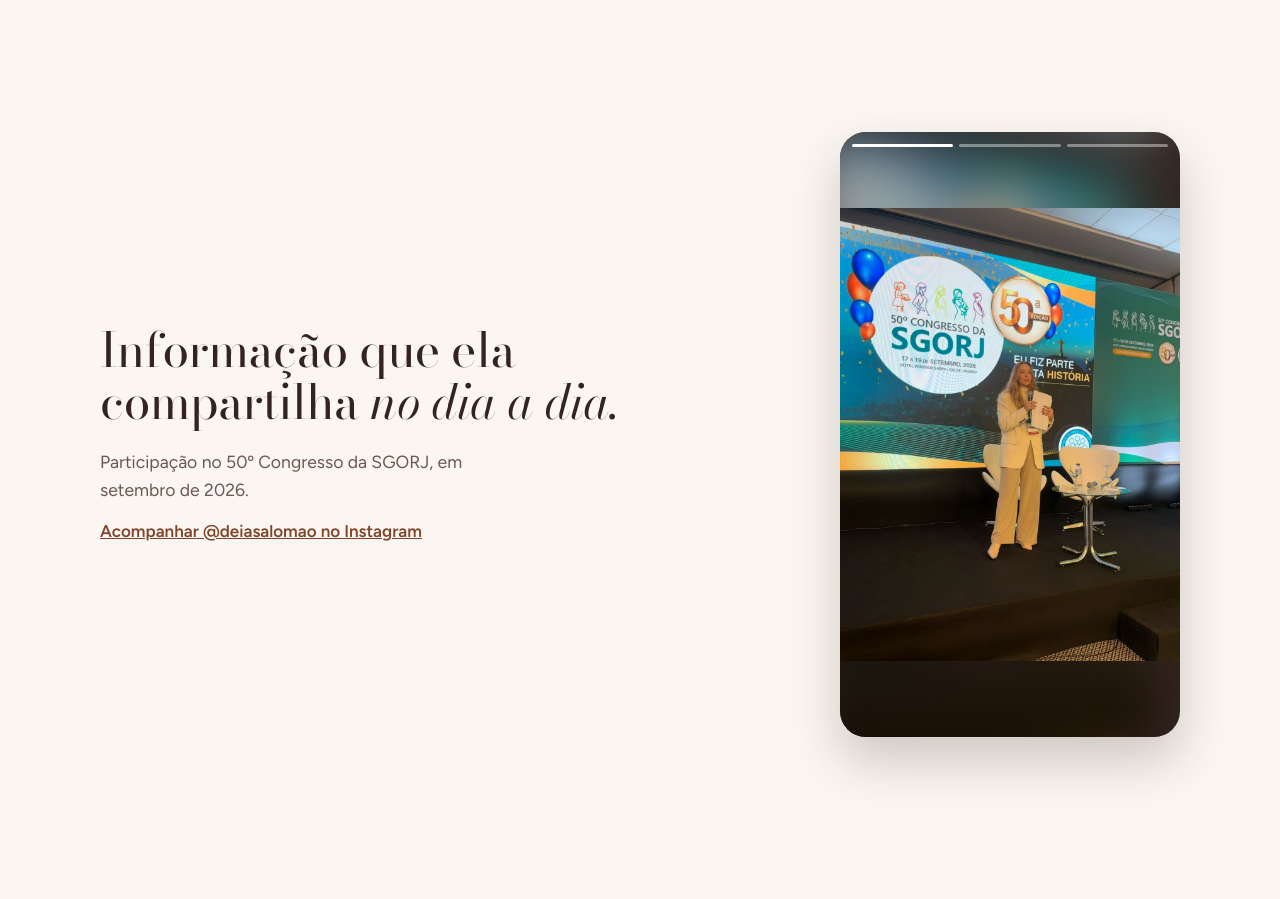
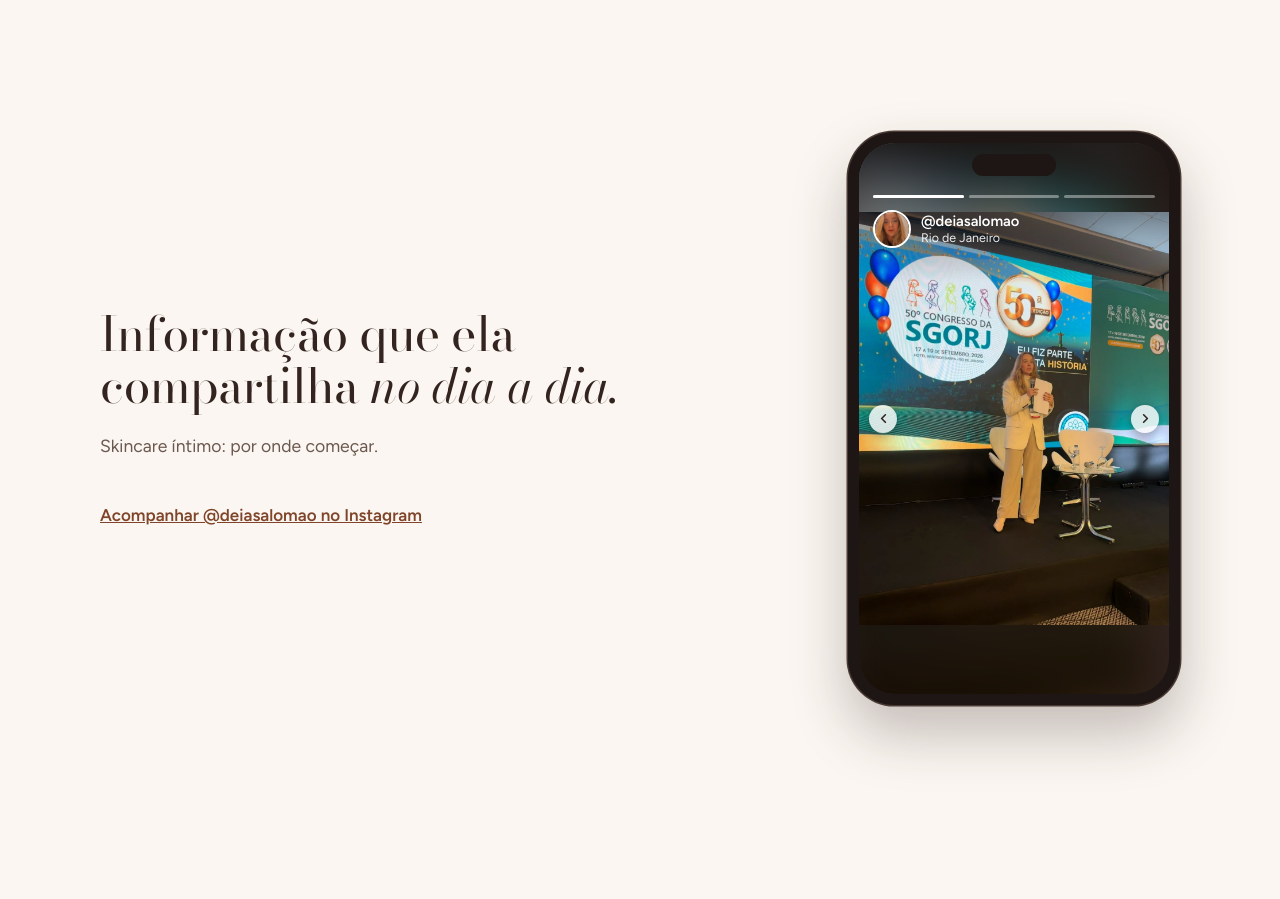
Before and after one commit to EndryusSchmidel/andrea-salomao, a plain HTML site: page index.html in a window 1280 px wide. Shown: the part 3240-4139 px from the top of the page. Drawn offline with nearby package versions, Linux system fonts and the light colour scheme.

Commit message:
Stories dentro de um celular, com perfil, setas e barras corrigidas
A barra da vez passa a ser a única fonte do tempo, então pular ou voltar deixa
as anteriores cheias e as seguintes vazias. Acrescenta o perfil no topo, setas
discretas e a moldura de celular.

Co-Authored-By: Claude Fable 5.2 <noreply@anthropic.com>

```diff
--- a/index.html
+++ b/index.html
@@ -113,23 +113,33 @@
     .lista h3 { font-size: 2rem; }
   }
 
-  /* Conteúdos: um story por vez */
+  /* Conteúdos: um story por vez, dentro de um celular */
   .conteudos { padding: 72px 0; }
   .conteudos .faixa { display: grid; gap: 28px; }
-  .story { position: relative; width: min(100%, 360px); aspect-ratio: 9 / 16; margin-inline: auto; border-radius: 26px; overflow: hidden; background: var(--tinta); box-shadow: 0 24px 50px rgba(51, 36, 31, 0.22); }
-  .story-item { position: absolute; inset: 0; margin: 0; opacity: 0; transition: opacity 0.45s ease; }
+  .celular { position: relative; z-index: 0; width: min(100%, 332px); margin-inline: auto; padding: 11px; border-radius: 46px; background: #1d1614; box-shadow: 0 0 0 1.5px #4a3a33, 0 28px 56px rgba(51, 36, 31, 0.28); }
+  .celular::before { content: ""; position: absolute; z-index: 5; top: 22px; left: 50%; width: 84px; height: 22px; margin-left: -42px; border-radius: 12px; background: #1d1614; }
+  .story { position: relative; width: 100%; aspect-ratio: 9 / 16; border-radius: 36px; overflow: hidden; background: var(--tinta); }
+  .story-item { position: absolute; inset: 0; margin: 0; opacity: 0; transition: opacity 0.4s ease; }
   .story-item.ativo { opacity: 1; }
   .story-item .fundo { position: absolute; inset: -8%; width: 116%; height: 116%; object-fit: cover; filter: blur(26px) brightness(0.72); }
   .story-item .frente { position: absolute; inset: 0; width: 100%; height: 100%; object-fit: contain; }
-  .story-barras { position: absolute; z-index: 3; top: 12px; left: 12px; right: 12px; display: flex; gap: 6px; }
-  .story-barras i { flex: 1; height: 3px; border-radius: 2px; background: rgba(255, 255, 255, 0.4); overflow: hidden; }
-  .story-barras b { display: block; height: 100%; width: 0; background: #fff; }
-  .story-barras i.visto b { width: 100%; }
-  .story-barras i.tocando b { width: 100%; transition: width var(--story-tempo, 5s) linear; }
-  .story-nav { position: absolute; z-index: 2; top: 0; bottom: 0; width: 50%; border: 0; background: none; cursor: pointer; }
-  .story-nav.anterior { left: 0; }
-  .story-nav.proxima { right: 0; }
-  .story-nav:focus-visible { outline: 3px solid #fff; outline-offset: -6px; border-radius: 26px; }
+  .story-topo { position: absolute; z-index: 3; top: 0; left: 0; right: 0; padding: 52px 14px 34px; background: linear-gradient(180deg, rgba(20, 14, 12, 0.72) 0%, rgba(20, 14, 12, 0) 100%); pointer-events: none; }
+  .story-barras { display: flex; gap: 5px; }
+  .story-barras i { flex: 1; height: 3px; border-radius: 2px; background: rgba(255, 255, 255, 0.38); overflow: hidden; }
+  .story-barras b { display: block; height: 100%; width: 100%; background: #fff; transform: scaleX(0); transform-origin: left center; }
+  .story-perfil { margin-top: 12px; display: flex; align-items: center; gap: 10px; color: #fff; }
+  .story-perfil img { width: 38px; height: 38px; border-radius: 50%; object-fit: cover; object-position: center 22%; border: 2px solid #fff; }
+  .story-perfil strong { display: block; font-size: 0.92rem; font-weight: 600; line-height: 1.2; }
+  .story-perfil span { display: block; font-size: 0.78rem; line-height: 1.2; opacity: 0.9; }
+  .story-nav { position: absolute; z-index: 2; top: 0; bottom: 0; width: 50%; border: 0; padding: 0 10px; background: none; cursor: pointer; display: flex; align-items: center; }
+  .story-nav.anterior { left: 0; justify-content: flex-start; }
+  .story-nav.proxima { right: 0; justify-content: flex-end; }
+  .story-nav span { width: 28px; height: 28px; border-radius: 50%; background: rgba(255, 255, 255, 0.82); color: #33241f; display: grid; place-items: center; box-shadow: 0 2px 8px rgba(0, 0, 0, 0.25); }
+  .story-nav svg { width: 15px; height: 15px; }
+  .story-nav.anterior svg { transform: rotate(180deg); }
+  .story-nav[hidden] { display: none; }
+  .story-nav:focus-visible { outline: none; }
+  .story-nav:focus-visible span { outline: 3px solid #fff; outline-offset: 2px; }
   .story-rodape { text-align: center; }
   .story-legenda { min-height: 3.2em; font-size: 1.1rem; color: var(--tinta-suave); max-width: 34ch; margin-inline: auto; }
   .seguir { display: inline-block; margin-top: 14px; font-weight: 600; color: var(--cobre-escuro); }
@@ -137,13 +147,12 @@
     .conteudos { padding: 104px 0; }
     .conteudos .faixa { grid-template-columns: 1fr auto; grid-template-areas: "titulo story" "rodape story"; column-gap: 72px; row-gap: 20px; }
     .conteudos-titulo { grid-area: titulo; align-self: end; }
-    .story { grid-area: story; width: 340px; }
+    .celular { grid-area: story; width: 332px; }
     .story-rodape { grid-area: rodape; align-self: start; text-align: left; }
     .story-legenda { margin-inline: 0; }
   }
   @media (prefers-reduced-motion: reduce) {
     .story-item { transition: none; }
-    .story-barras i.tocando b { transition: none; }
   }
 
   /* Onde */
@@ -335,8 +344,8 @@
   <section class="conteudos">
     <div class="faixa">
       <h2 class="conteudos-titulo">Informação que ela compartilha <em>no dia a dia.</em></h2>
+      <div class="celular">
         <div class="story" id="story" role="group" aria-roledescription="carrossel" aria-label="Publicações da Dra. Andrea">
-        <div class="story-barras" aria-hidden="true"><i><b></b></i><i><b></b></i><i><b></b></i></div>
           <figure class="story-item ativo" data-legenda="Participação no 50º Congresso da SGORJ, em setembro de 2026.">
             <img class="fundo" src="assets/congresso-sgorj.jpg" alt="" aria-hidden="true">
             <img class="frente" src="assets/congresso-sgorj.jpg" alt="Dra. Andrea Salomão falando no palco do 50º Congresso da SGORJ">
@@ -349,8 +358,16 @@
             <img class="fundo" src="assets/post-implanon.jpg" alt="" aria-hidden="true" loading="lazy">
             <img class="frente" src="assets/post-implanon.jpg" alt="Publicação sobre a nova duração do implante contraceptivo" loading="lazy">
           </figure>
-        <button type="button" class="story-nav anterior" id="story-anterior" aria-label="Publicação anterior"></button>
-        <button type="button" class="story-nav proxima" id="story-proxima" aria-label="Próxima publicação"></button>
+          <div class="story-topo">
+            <div class="story-barras" aria-hidden="true"><i><b></b></i><i><b></b></i><i><b></b></i></div>
+            <div class="story-perfil">
+              <img src="assets/retrato.jpg" alt="" width="40" height="40">
+              <div><strong>@deiasalomao</strong><span>Rio de Janeiro</span></div>
+            </div>
+          </div>
+          <button type="button" class="story-nav anterior" id="story-anterior" aria-label="Publicação anterior"><span><svg viewBox="0 0 24 24" fill="none" stroke="currentColor" stroke-width="2.6" stroke-linecap="round" stroke-linejoin="round" aria-hidden="true"><path d="m9 6 6 6-6 6"/></svg></span></button>
+          <button type="button" class="story-nav proxima" id="story-proxima" aria-label="Próxima publicação"><span><svg viewBox="0 0 24 24" fill="none" stroke="currentColor" stroke-width="2.6" stroke-linecap="round" stroke-linejoin="round" aria-hidden="true"><path d="m9 6 6 6-6 6"/></svg></span></button>
+        </div>
       </div>
       <div class="story-rodape">
         <p class="story-legenda" id="story-legenda" aria-live="polite"></p>
@@ -461,44 +478,51 @@
     });
   })();
 
-  // Stories: uma publicação por vez, com legenda embaixo
+  // Stories: uma publicação por vez, com legenda embaixo.
+  // A barra da vez é a única fonte do tempo: quando ela termina, avança.
   (function () {
     var story = document.getElementById("story");
     var itens = story.querySelectorAll(".story-item");
-    var barras = story.querySelectorAll(".story-barras i");
+    var barras = story.querySelectorAll(".story-barras b");
     var legenda = document.getElementById("story-legenda");
+    var anterior = document.getElementById("story-anterior");
     var TEMPO = 5000;
-    var atual = 0, relogio = null, visivel = false;
+    var atual = 0, anim = null, visivel = false;
     var semMovimento = window.matchMedia("(prefers-reduced-motion: reduce)").matches;
-    story.style.setProperty("--story-tempo", TEMPO + "ms");
 
+    function pararBarra() {
+      if (anim) { anim.onfinish = null; anim.cancel(); anim = null; }
+    }
     function mostrar(n) {
+      pararBarra();
       atual = (n + itens.length) % itens.length;
       itens.forEach(function (it, i) { it.classList.toggle("ativo", i === atual); });
-      barras.forEach(function (b, i) {
-        b.classList.remove("tocando");
-        b.classList.toggle("visto", i < atual);
-      });
+      // as anteriores ficam cheias, as seguintes vazias, a da vez começa do zero
+      barras.forEach(function (b, i) { b.style.transform = i < atual ? "scaleX(1)" : "scaleX(0)"; });
       legenda.textContent = itens[atual].getAttribute("data-legenda");
-      agendar();
+      anterior.hidden = atual === 0;
+      tocar();
     }
-    function agendar() {
-      clearTimeout(relogio);
-      if (semMovimento || !visivel) { barras[atual].classList.add("visto"); return; }
-      void barras[atual].offsetWidth; // reinicia a barra
-      barras[atual].classList.add("tocando");
-      relogio = setTimeout(function () { mostrar(atual + 1); }, TEMPO);
+    function tocar() {
+      pararBarra();
+      var b = barras[atual];
+      if (semMovimento || !b.animate) { b.style.transform = "scaleX(1)"; return; }
+      if (!visivel) return;
+      anim = b.animate([{ transform: "scaleX(0)" }, { transform: "scaleX(1)" }], { duration: TEMPO, easing: "linear" });
+      anim.onfinish = function () { anim = null; mostrar(atual + 1); };
     }
     document.getElementById("story-proxima").addEventListener("click", function () { mostrar(atual + 1); });
-    document.getElementById("story-anterior").addEventListener("click", function () { mostrar(atual - 1); });
+    anterior.addEventListener("click", function () { mostrar(atual - 1); });
     story.addEventListener("keydown", function (e) {
       if (e.key === "ArrowRight") mostrar(atual + 1);
-      if (e.key === "ArrowLeft") mostrar(atual - 1);
+      if (e.key === "ArrowLeft" && atual > 0) mostrar(atual - 1);
     });
     if ("IntersectionObserver" in window) {
       new IntersectionObserver(function (es) {
-        visivel = es[0].isIntersecting;
-        if (visivel) mostrar(atual); else clearTimeout(relogio);
+        var agora = es[0].isIntersecting;
+        if (agora === visivel) return;
+        visivel = agora;
+        if (visivel) tocar(); else pararBarra();
       }, { threshold: 0.5 }).observe(story);
     } else { visivel = true; }
     mostrar(0);
```
Lines whose indentation alone changed are shown as unchanged.
